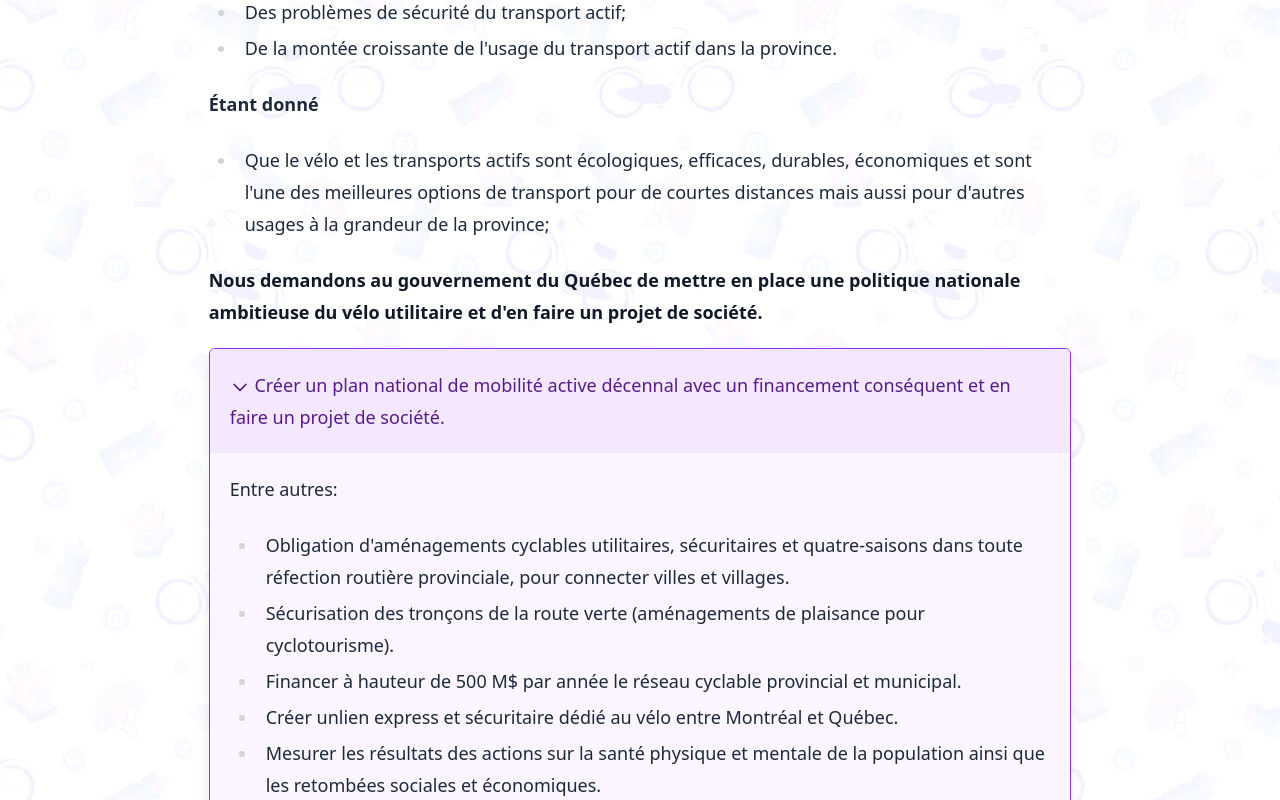
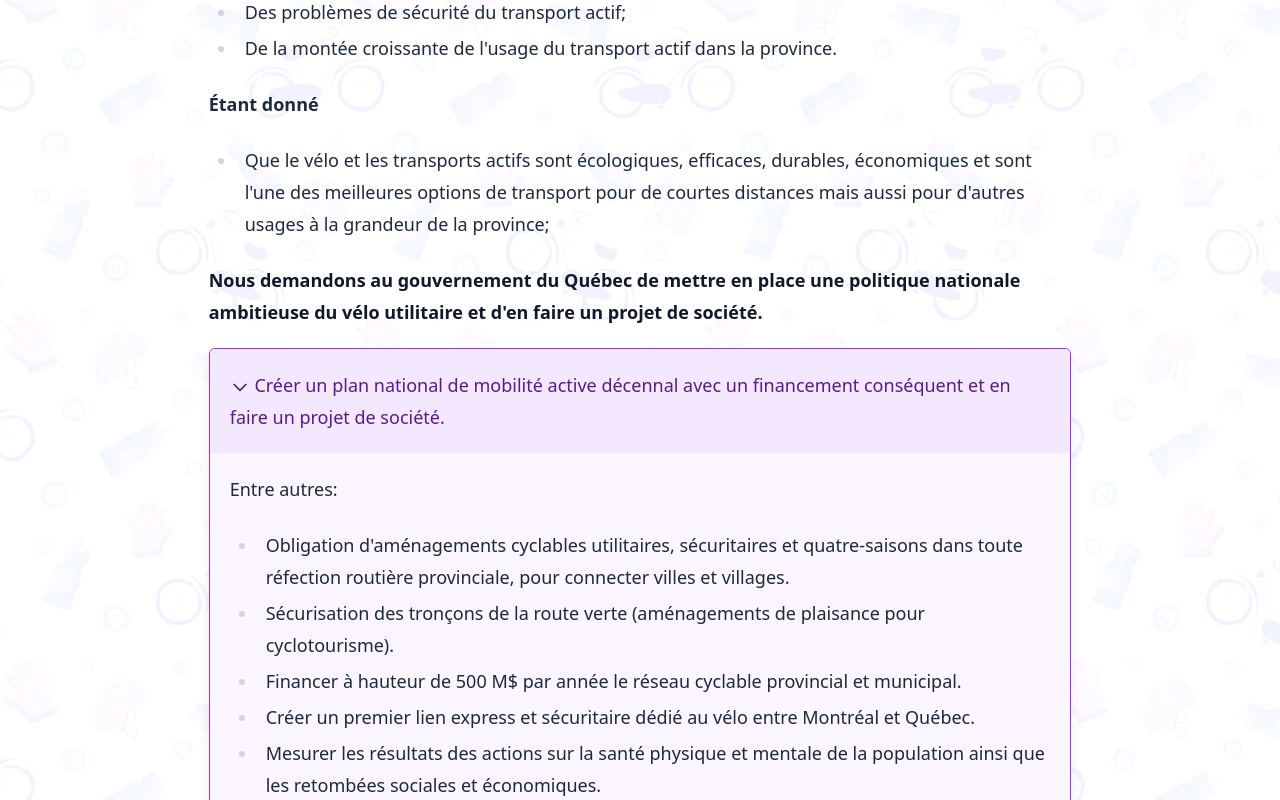
Before and after one commit to kfedorov/cavalcades, a SvelteKit app: page / in a window 1280 px wide. Both pictures are taken after a click on the element 640 px from the left and 1711 px from the top of the page. Shown: the part 1311-2111 px from the top of the page. Built offline with nearby package versions, Linux system fonts and the light colour scheme.

Commit message:
Fix typo

```diff
--- a/src/routes/+page.svelte
+++ b/src/routes/+page.svelte
@@ -115,7 +115,7 @@
 							<li>
 								Financer à hauteur de 500 M$ par année le réseau cyclable provincial et municipal.
 							</li>
-							<li>Créer unlien express et sécuritaire dédié au vélo entre Montréal et Québec.</li>
+							<li>Créer un premier lien express et sécuritaire dédié au vélo entre Montréal et Québec.</li>
 							<li>
 								Mesurer les résultats des actions sur la santé physique et mentale de la population
 								ainsi que les retombées sociales et économiques.
```
